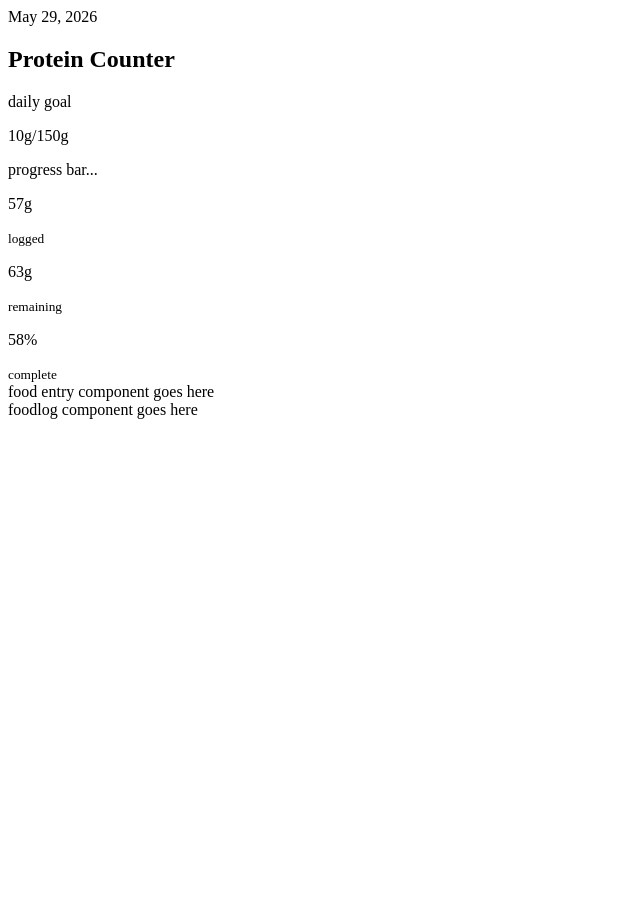
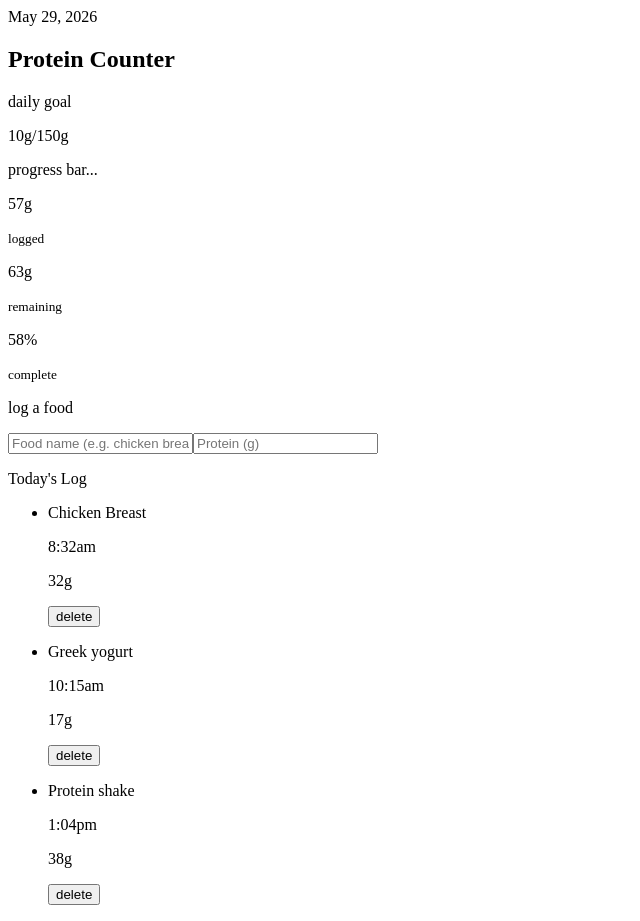
Before and after one commit to rumbawajomar/protein-counter, a React (Vite) app: page / in a window 1280 px wide. Shown: the whole page, without its empty margins (0-640 px from the left). Before the commit the page ends 800 px from the top, so only its background shows below. Built offline with nearby package versions, Linux system fonts and the light colour scheme.

Commit message:
Update components

```diff
--- a/src/components/FoodEntry.jsx
+++ b/src/components/FoodEntry.jsx
@@ -1,3 +1,9 @@
 export default function FoodEntry() {
-  return <div>food entry component goes here</div>
+  return (
+    <div>
+      <p>log a food</p>
+      <input type="text" placeholder="Food name (e.g. chicken breast)" />
+      <input type="number" placeholder="Protein (g)" />
+    </div>
+  )
 }
--- a/src/components/FoodLog.jsx
+++ b/src/components/FoodLog.jsx
@@ -1,3 +1,27 @@
 export default function FoodLog() {
-  return <div>foodlog component goes here</div>
+  return (
+    <div>
+      <p>Today's Log</p>
+      <ul>
+        <li>
+          <p>Chicken Breast</p>
+          <time>8:32am</time>
+          <p>32g</p>
+          <button>delete</button>
+        </li>
+        <li>
+          <p>Greek yogurt</p>
+          <time>10:15am</time>
+          <p>17g</p>
+          <button>delete</button>
+        </li>
+        <li>
+          <p>Protein shake</p>
+          <time>1:04pm</time>
+          <p>38g</p>
+          <button>delete</button>
+        </li>
+      </ul>
+    </div>
+  )
 }
```
